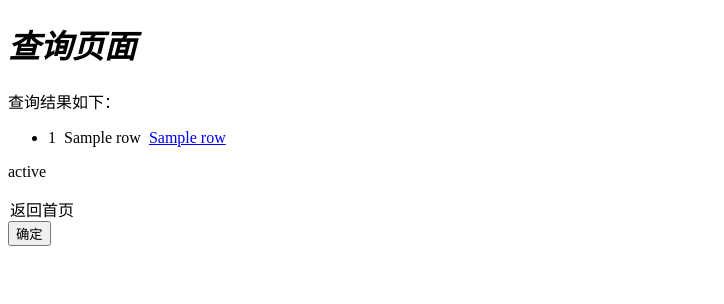
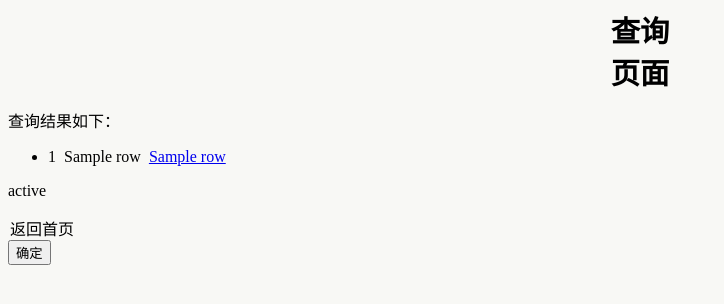
Before and after one commit to dudulangjiao/SpeechApplication, a Flask app: template src/application/templates/query_result_wb.html in a window 1280 px wide. Shown: the top 304 px of the page, without its empty margins (0-724 px from the left). Run offline with Flask 2, Linux system fonts and the light colour scheme; the template is opened without the code that fills it: most values are stand-ins (such as "Sample title", 1, 10 or a date in 2020); parts of the project's set-up code (start-up, migrations or seed data) failed here and were passed over.

Commit message:
20190411 优化了网页版面排版

```diff
--- a/src/application/static/css/style.css
+++ /dev/null
@@ -1 +0,0 @@
-h1 {font-style:italic;}
--- /dev/null
+++ b/src/application/static/style.css
@@ -0,0 +1,20 @@
+h1 {
+    font-family:SimHei, sans-serif;
+    text-align:center;
+    font-size:22pt;
+    width:614px;
+    margin:0 auto;
+}
+
+div {
+    text-indent: 32pt;
+    font-size:16pt;
+    font-family:FangSong, sans-serif;
+    line-height:29.6pt;
+    width:614px;
+    margin:0 auto;
+}
+
+body {
+    background-color: #f8f8f5;
+}
--- a/src/application/templates/query_result_wb.html
+++ b/src/application/templates/query_result_wb.html
@@ -1,20 +1,18 @@
 <!DOCTYPE html>
 <html lang="cmn-Hans-CN">
 <head>
-    <style type="text/css">
-        h1 {font-style:italic; font-family: Microsoft YaHei;}
-    </style>
+<link rel="stylesheet" type="text/css" href="{{ url_for('static', filename='style.css') }}" />
     <meta charset="UTF-8">
     <title>查询页面</title>
 </head>
 <body>
 
-  <h1>查询页面</h1>
+  <h1>查询<br>页面</h1>
   {% if query_outcome %}
   <p>查询结果如下：</p>
   <ul>
   {% for row in query_outcome %}
-   <li>{{ row.speech_id|e }}&nbsp&nbsp{{ row.speaker_name|e }}&nbsp&nbsp<a href="/b/{{ row.speech_id|e }}">{{ row.speech_title|e }}</a></li>
+   <li>{{ row.speech_id|e }}&nbsp;&nbsp;{{ row.speaker_name|e }}&nbsp;&nbsp;<a href="/b/{{ row.speech_id|e }}">{{ row.speech_title|e }}</a></li>
   {% endfor %}
   </ul>
   {% else %}
--- a/src/run.py
+++ b/src/run.py
@@ -26,7 +26,10 @@ def cli():
 @cli.command()
 def tmp_command():
     click.echo('这是第1行临时命令')
-
+    print('<br>')
+    aa = u'<br>'
+    bb = aa.encode('utf-8')
+    print(bb)
 @cli.command()
 def flask_test2():
     click.echo('这是第2行临时命令')
```
Also changed, not shown: src/__init__.py (+6 -1 lines), src/application/base.py (+14 -0 lines), src/application/templates/speech_context.html (+5 -7 lines), src/application/views.py (+5 -3 lines).
